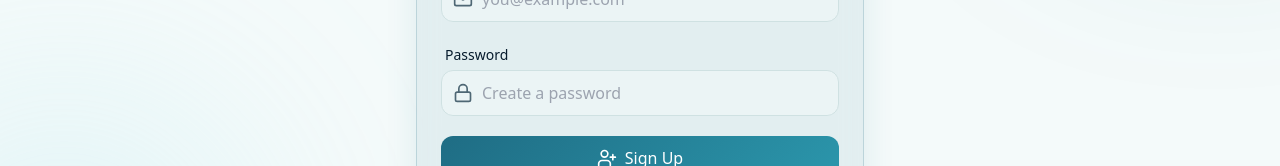
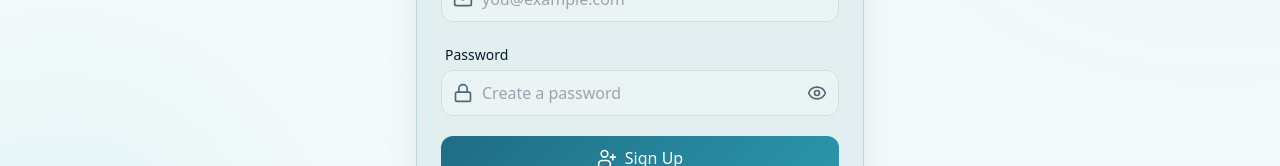
Before and after one commit to erfatjahan/LuxVision, a React app in the folder frontend/: page /signup in a window 1280 px wide. Shown: the part 489-655 px from the top of the page. Built offline with nearby package versions, Linux system fonts and the light colour scheme; the HTML template or start-up script is replaced by a standard one.

Commit message:
add:eye icon for password

```diff
--- a/frontend/src/pages/signup.jsx
+++ b/frontend/src/pages/signup.jsx
@@ -1,11 +1,14 @@
 import { useState } from "react";
 import { Link, useNavigate } from "react-router-dom";
-import { Mail, Lock, User, UserPlus } from "lucide-react";
+import { Mail, Lock, User, UserPlus, Eye, EyeOff } from "lucide-react";
+
 const API_URL = import.meta.env.VITE_API_URL || "http://localhost:8000";
+
 const Signup = () => {
   const [name, setName] = useState("");
   const [email, setEmail] = useState("");
   const [password, setPassword] = useState("");
+  const [showPassword, setShowPassword] = useState(false);
   const [loading, setLoading] = useState(false);
   const navigate = useNavigate();
 
@@ -86,7 +89,7 @@ const Signup = () => {
             </div>
           </div>
 
-          {/* Password Input */}
+          {/* Password Input*/}
           <div className="space-y-1">
             <label className="text-sm font-medium text-foreground ml-1">Password</label>
             <div className="relative">
@@ -94,13 +97,21 @@ const Signup = () => {
                 <Lock className="h-5 w-5 text-muted-foreground" />
               </div>
               <input
-                type="password"
+                type={showPassword ? "text" : "password"}
                 required
-                className="w-full pl-10 pr-4 py-2.5 bg-background/50 border border-border rounded-xl focus:outline-none focus:ring-2 focus:ring-primary/50 transition-all"
+                className="w-full pl-10 pr-12 py-2.5 bg-background/50 border border-border rounded-xl focus:outline-none focus:ring-2 focus:ring-primary/50 transition-all"
                 placeholder="Create a password"
                 value={password}
                 onChange={(e) => setPassword(e.target.value)}
               />
+
+              <button
+                type="button"
+                onClick={() => setShowPassword(!showPassword)}
+                className="absolute inset-y-0 right-0 pr-3 flex items-center text-muted-foreground hover:text-foreground transition-colors"
+              >
+                {showPassword ? <EyeOff className="h-5 w-5" /> : <Eye className="h-5 w-5" />}
+              </button>
             </div>
           </div>
 
```
